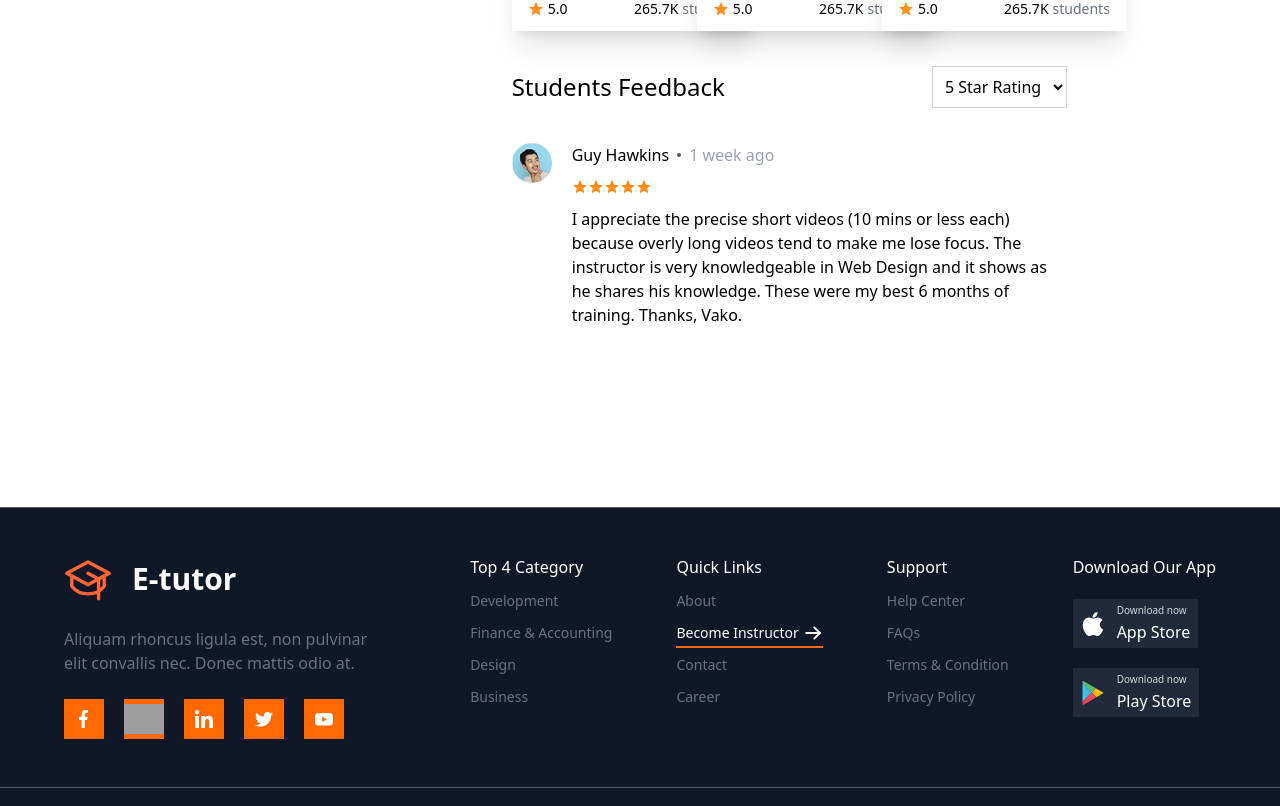
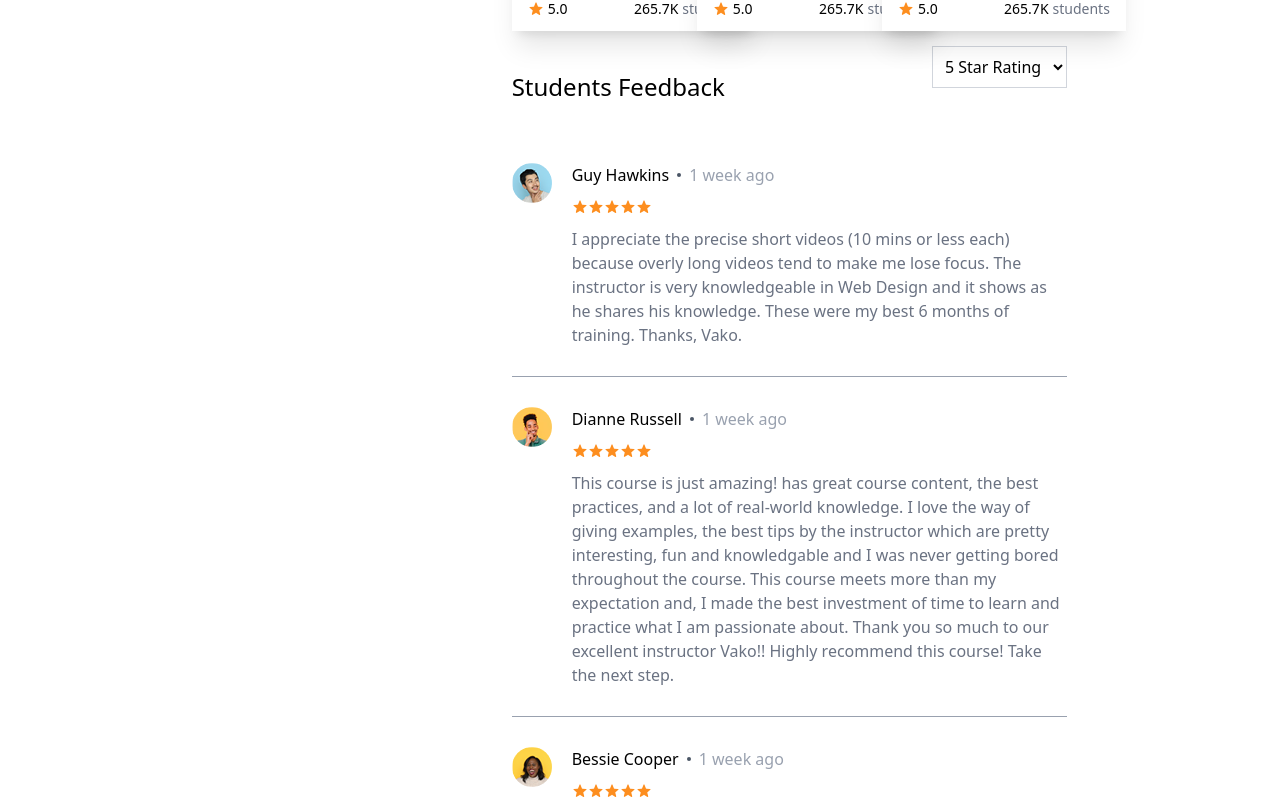
Before and after one commit to Haritha0705/etutor-lms, a React (Vite) app in the folder front_end/: page /instructor_profile in a window 1280 px wide. Shown: the part 1294-2100 px from the top of the page. Built offline with nearby package versions, Linux system fonts and the light colour scheme; grey boxes are pictures that could not be loaded.

Commit message:
done in commet card

```diff
--- a/front_end/src/Components/Instructor Profile/CommentCard.tsx
+++ b/front_end/src/Components/Instructor Profile/CommentCard.tsx
@@ -1,21 +1,25 @@
 import React from "react";
-import Img1 from "../../assets/image/commentImg1.png"
+
 import star from "../../assets/icons/Star.svg"
 
-// interface CommentCardProps {
-//
-// }
-// <CommentCardProps>
+interface CommentCardProps {
+    img:string;
+    name:string;
+    des:string;
+    time:string;
+}
 
-const CommentCard: React.FC = () => {
+
+const CommentCard: React.FC<CommentCardProps> = ({img,name,des,time}) => {
     return (
-        <div className={'flex gap-5 items-start'}>
-            <img src={Img1} className={'object-contain'}/>
+        <div className={'relative flex gap-5 items-start mb-[30px] mt-[60px]'}>
+            <div className={'absolute w-full h-[0.04rem] bg-gray-400 left-0 right-0 bottom-[-30px]'}></div>
+            <img src={img} className={'object-contain'}/>
             <div className={'flex flex-col gap-3'}>
                 <div className={'flex items-center gap-2'}>
-                    <p>Guy Hawkins</p>
+                    <p>{name}</p>
                     <div className={'w-1 h-1 bg-gray-600 rounded-full'}></div>
-                    <p className={'text-gray-400'}>1 week ago</p>
+                    <p className={'text-gray-400'}>{time}</p>
                 </div>
                 <div className={'flex'}>
                     <img src={star}/>
@@ -24,7 +28,7 @@ const CommentCard: React.FC = () => {
                     <img src={star}/>
                     <img src={star}/>
                 </div>
-                <p>I appreciate the precise short videos (10 mins or less each) because overly long videos tend to make me lose focus. The instructor is very knowledgeable in Web Design and it shows as he shares his knowledge. These were my best 6 months of training. Thanks, Vako.</p>
+                <p className={'text-gray-500'}>{des}</p>
 
             </div>
         </div>
--- a/front_end/src/Pages/Instructor Profile/Instructor_Profile.tsx
+++ b/front_end/src/Pages/Instructor Profile/Instructor_Profile.tsx
@@ -22,6 +22,14 @@ import c5Img from "../../assets/image/Course Images5.jpg";
 import c10Img from "../../assets/image/Course Images10.jpg";
 
 import CommentCard from "../../Components/Instructor Profile/CommentCard.tsx";
+
+import Img1 from "../../assets/image/commentImg1.png"
+import Img2 from "../../assets/image/commentImg2.png"
+import Img3 from "../../assets/image/commentImg3.png"
+import Img4 from "../../assets/image/commentImg4.png"
+import Img5 from "../../assets/image/commentImg5.png"
+
+
 
 const coursesCards = [
     [c1Img, 'Design', 'Machine Learning A-Z™: Hands-On Python & R In Data...', 'bg-red-200/30', 'text-red-700', '$57', '5.0', '265.7K'],
@@ -128,7 +136,7 @@ const Instructor_Profile: React.FC = () => {
                     </div>
 
                     <div className="flex justify-between items-center">
-                        <p className="py-10 text-2xl font-medium">Students Feedback</p>
+                        <p className="pt-10 text-2xl font-medium">Students Feedback</p>
                         <select name="Star" className="w-fit h-fit px-2 py-2 border border-gray-300">
                             <option value="5_Star">5 Star Rating</option>
                             <option value="4_Star">4 Star Rating</option>
@@ -137,8 +145,13 @@ const Instructor_Profile: React.FC = () => {
                             <option value="1_Star">1 Star Rating</option>
                         </select>
                     </div>
-
-                    <CommentCard />
+                    <div>
+                        <CommentCard img={Img1} name={'Guy Hawkins'} des={'I appreciate the precise short videos (10 mins or less each) because overly long videos tend to make me lose focus. The instructor is very knowledgeable in Web Design and it shows as he shares his knowledge. These were my best 6 months of training. Thanks, Vako.'} time={'1 week ago'}/>
+                        <CommentCard img={Img2} name={'Dianne Russell'} des={'This course is just amazing! has great course content, the best practices, and a lot of real-world knowledge. I love the way of giving examples, the best tips by the instructor which are pretty interesting, fun and knowledgable and I was never getting bored throughout the course. This course meets more than my expectation and, I made the best investment of time to learn and practice what I am passionate about. Thank you so much to our excellent instructor Vako!! Highly recommend this course! Take the next step.'} time={'1 week ago'}/>
+                        <CommentCard img={Img3} name={'Bessie Cooper'} des={'Webflow course was good, it coves design secrtes, and to build responsive web pages, blog, and some more tricks and tips about webflow. I enjoyed the course and it helped me to add web development skills related to webflow in my toolbox. Thank you Vako.'} time={'1 week ago'}/>
+                        <CommentCard img={Img4} name={'Eleanor Pena'} des={'I appreciate the precise short videos (10 mins or less each) because overly long videos tend to make me lose focus. The instructor is very knowledgeable in Web Design and it shows as he shares his knowledge. These were my best 6 months of training. Thanks, Vako.'} time={'1 week ago'}/>
+                        <CommentCard img={Img5} name={'Ralph Edwards'} des={'I appreciate the precise short videos (10 mins or less each) because overly long videos tend to make me lose focus. The instructor is very knowledgeable in Web Design and it shows as he shares his knowledge. These were my best 6 months of training. Thanks, Vako.'} time={'1 week ago'}/>
+                    </div>
                 </div>
             </div>
         </section>
```
